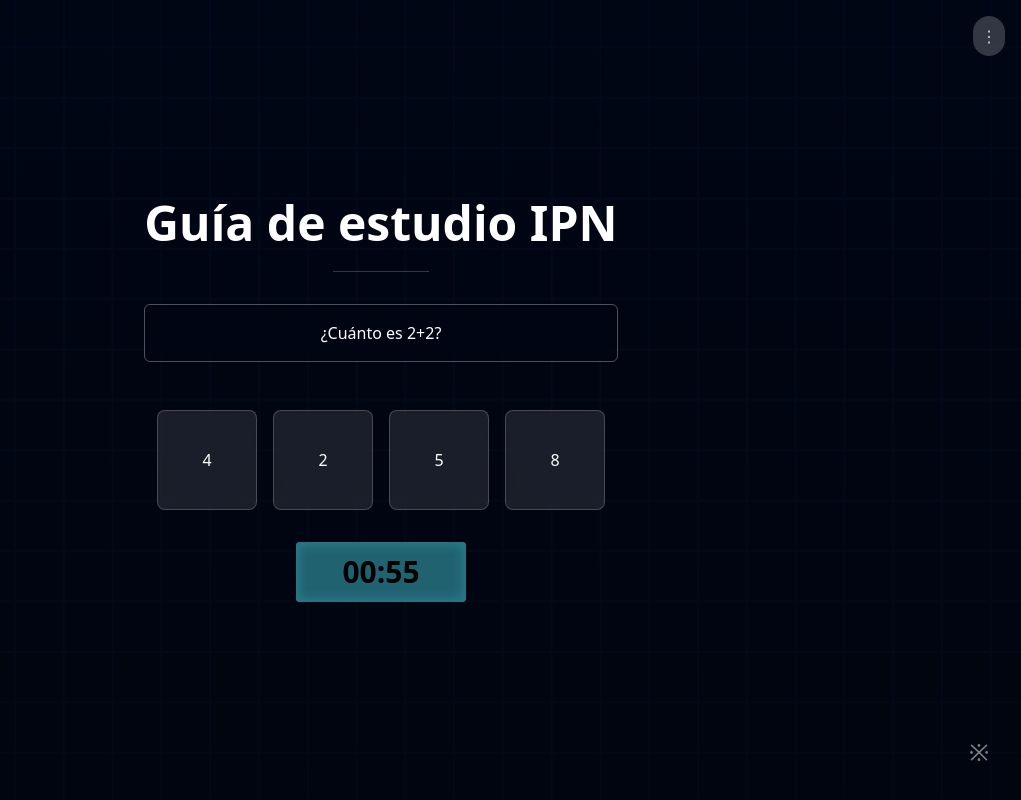
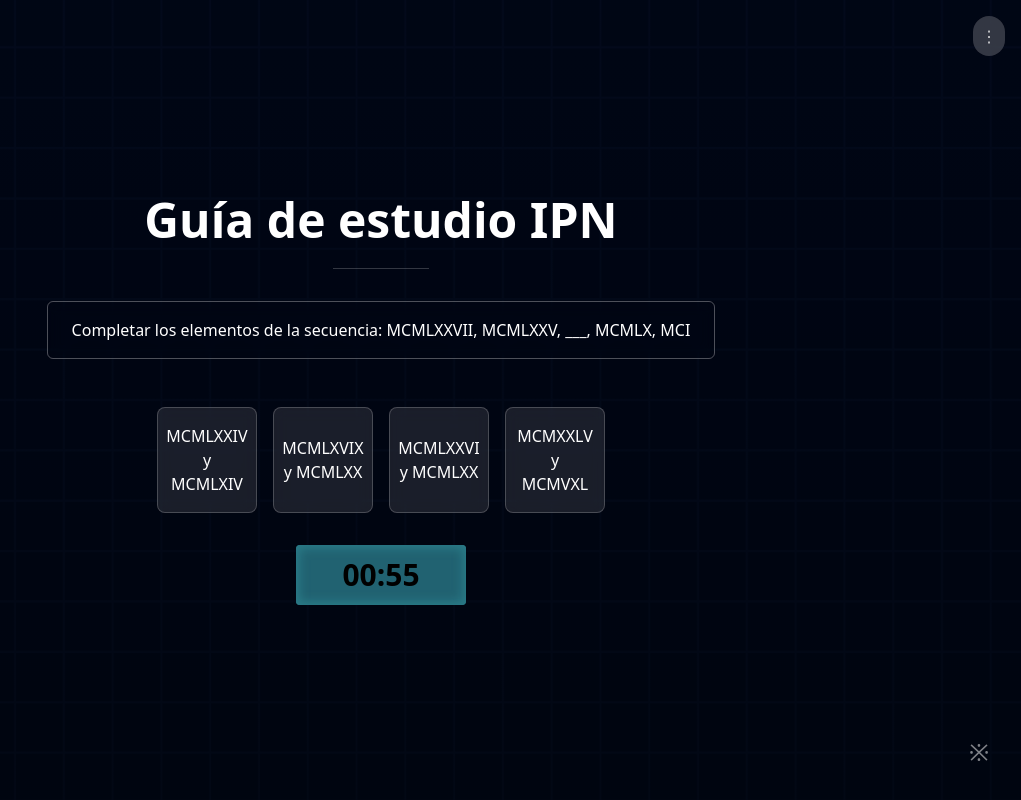
Before and after one commit to raulisai/guia-ipn, a website: page public/index.html in a window 1280 px wide. Shown: the whole page, without its empty margins (259-1280 px from the left). Drawn offline with nearby package versions, Linux system fonts and the light colour scheme.

Commit message:
Refactor trivia functionality: add question data structure, implement response handling, and integrate OpenAI API for dynamic answers

```diff
--- a/netlify/functions/chatgpt.js
+++ b/netlify/functions/chatgpt.js
@@ -0,0 +1,17 @@
+import OpenAI from "openai";
+
+const client = new OpenAI();
+
+export async function fetchChatGPTResponse(prompt) {
+    const completion = await client.chat.completions.create({
+        model: "gpt-4o",
+        messages: [
+            {
+                role: "user",
+                content: prompt,
+            },
+        ],
+    });
+
+    return completion.choices[0].message.content;
+}
--- a/package.json
+++ b/package.json
@@ -8,13 +8,13 @@
     "build:css": "npx @tailwindcss/cli -i ./src/input-tailwind.css -o ./public/css/output-tailwind.css",
     "watch:css": "npx @tailwindcss/cli -i ./src/input-tailwind.css -o ./public/css/output-tailwind.css --watch",
     "dev": "concurrently \"npm run watch:css\" \"live-server public/\""
-
   },
   "keywords": [],
   "author": "",
   "license": "ISC",
   "dependencies": {
     "@tailwindcss/cli": "^4.0.16",
+    "openai": "^4.89.0",
     "tailwindcss": "^4.0.16"
   }
 }
--- /dev/null
+++ b/public/data/reactivos.js
@@ -0,0 +1,62 @@
+const reactivos = [
+  {
+    id: 1,
+    pregunta: "Calcular el décimo quinto, el décimo sexto y el vigésimo primer término de la progresión aritmética en la cual la suma de los primeros 20 términos es 198 y tiene una diferencia de 1/5.",
+    opciones: {
+      a: "38, 39, 41",
+      b: "36.8, 37, 39.5",
+      c: "37.5, 38, 40.5",
+      d: "38.2, 38.4, 41"
+    },
+    respuestaCorrecta: "c",
+    explicacion: "Se debe usar la fórmula del término general y la suma de términos para deducir el primer término y calcular los términos requeridos."
+  },
+  {
+    id: 2,
+    pregunta: "Identificar el término general que reproduce la sucesión: 0, 6, -18, 36, -60...",
+    opciones: {
+      a: "Sn = (-1)^n * n(n-1)",
+      b: "Sn = (-1)^n * 3n(n-1)",
+      c: "Sn = (-1)^n * 3n(2n-1)",
+      d: "Sn = (-1)^n * 3n(n-1)"
+    },
+    respuestaCorrecta: "d",
+    explicacion: "Se observa que la sucesión alterna signos y se relaciona con una expresión cuadrática multiplicada por 3, lo que indica que la opción (d) es la adecuada."
+  },
+  {
+    id: 3,
+    pregunta: "Identificar el término general que reproduce la sucesión: 0, 1/2, -8/9, -5/4, -8/5...",
+    opciones: {
+      a: "an = (3n - 2)/(n + 1)",
+      b: "an = (-1)^n * 3n / (2n + 1)",
+      c: "an = (-1)^n * (3n - 2) / (n + 1)",
+      d: "an = (n^2 - 1)/n"
+    },
+    respuestaCorrecta: "c",
+    explicacion: "Se debe identificar la ley que gobierna numerador y denominador. Al no ser evidente, se requiere revisar la generación término a término."
+  },
+  {
+    id: 4,
+    pregunta: "Completar los espacios en la expresión f(x)=(-1)^n * sen[(__)] que reproduce la sucesión: -e, e², -e³, e⁴,...",
+    opciones: {
+      a: "2n - 1",
+      b: "2n",
+      c: "n",
+      d: "n + 1"
+    },
+    respuestaCorrecta: "b",
+    explicacion: "La sucesión muestra alternancia de signos y potencias crecientes, lo que sugiere una función exponencial combinada con un signo alternante."
+  },
+  {
+    id: 5,
+    pregunta: "Completar los elementos de la secuencia: MCMLXXVII, MCMLXXV, ___, MCMLX, MCI",
+    opciones: {
+      a: "MCMLXXIV y MCMLXIV",
+      b: "MCMLXVIX y MCMLXX",
+      c: "MCMLXXVI y MCMLXX",
+      d: "MCMXXLV y MCMVXL"
+    },
+    respuestaCorrecta: "c",
+    explicacion: "Es una sucesión de números romanos en orden descendente. MCMLXXVII (1977), MCMLXXV (1975), MCMLXXVI (1976), MCMLXX (1970), etc."
+  }
+];
--- a/public/index.html
+++ b/public/index.html
@@ -1,12 +1,16 @@
 <!DOCTYPE html>
 <html lang="en">
+
 <head>
     <meta charset="UTF-8">
     <meta name="viewport" content="width=device-width, initial-scale=1.0">
     <link rel="stylesheet" href="./css/output-tailwind.css" />
-    <link rel="stylesheet" href="https://fonts.googleapis.com/css2?family=Material+Symbols+Outlined:opsz,wght,FILL,GRAD@20..48,100..700,0..1,-50..200&icon_names=menu" />
+    <link rel="stylesheet"
+        href="https://fonts.googleapis.com/css2?family=Material+Symbols+Outlined:opsz,wght,FILL,GRAD@20..48,100..700,0..1,-50..200&icon_names=menu" />
     <link rel="stylesheet" href="./css/trivia.css" />
-    <title>Guía para IPN</title></head>
+    <title>Guía para IPN</title>
+</head>
+
 <body>
     <!-- Menú flotante -->
     <div class="fixed top-4 right-4 z-50">
@@ -40,7 +44,7 @@
                 <!-- Pregunta -->
                 <div class="w-full px-6 py-4 rounded-md  backdrop-blur-sm
                     border border-white/30 text-white">
-                        ¿Cuánto es 2+2?
+                    <p id="question"></p>
                 </div>
 
                 <!-- Respuesta -->
@@ -50,37 +54,34 @@
                         <!-- Tarjeta 1 -->
                         <div class="card bg-white/10 backdrop-blur-sm border border-white/20 rounded-lg p-4
                                  hover:shadow-lg cursor-pointer transition-all duration-300
-                                 min-h-[100px] flex items-center justify-center"
-                             onclick="toggleCard(this)">
-                            <p class="text-white font-medium">4</p>
+                                 min-h-[100px] flex items-center justify-center" onclick="toggleCard(this)">
+                            <p class="text-white font-medium" id="response-a">4</p>
                         </div>
 
                         <!-- Tarjeta 2 -->
                         <div class="card bg-white/10 backdrop-blur-sm border border-white/20 rounded-lg p-4
                                  hover:shadow-lg cursor-pointer transition-all duration-300
-                                 min-h-[100px] flex items-center justify-center"
-                             onclick="toggleCard(this)">
-                            <p class="text-white font-medium">2</p>
+                                 min-h-[100px] flex items-center justify-center" onclick="toggleCard(this)">
+                            <p class="text-white font-medium" id="response-b">2</p>
                         </div>
 
                         <!-- Tarjeta 3 -->
                         <div class="card bg-white/10 backdrop-blur-sm border border-white/20 rounded-lg p-4
                                  hover:shadow-lg cursor-pointer transition-all duration-300
-                                 min-h-[100px] flex items-center justify-center"
-                             onclick="toggleCard(this)">
-                            <p class="text-white font-medium">5</p>
+                                 min-h-[100px] flex items-center justify-center" onclick="toggleCard(this)">
+                            <p class="text-white font-medium" id="response-c">5</p>
                         </div>
 
                         <!-- Tarjeta 4 -->
                         <div class="card bg-white/10 backdrop-blur-sm border border-white/20 rounded-lg p-4
                                  hover:shadow-lg cursor-pointer transition-all duration-300
-                                 min-h-[100px] flex items-center justify-center"
-                             onclick="toggleCard(this)">
-                            <p class="text-white font-medium">8</p>
+                                 min-h-[100px] flex items-center justify-center" onclick="toggleCard(this)">
+                            <p class="text-white font-medium" id="response-d">8</p>
                         </div>
                     </div>
                     <div class="flex justify-center items-center overflow-hidden w-full mt-8">
-                        <div class="timer-container rounded relative  w-[170px] h-[60px] flex justify-center items-center backdrop-blur-sm ">
+                        <div
+                            class="timer-container rounded relative  w-[170px] h-[60px] flex justify-center items-center backdrop-blur-sm ">
                             <div id="timer" class="text-3xl font-bold text-custom-teal"></div>
                         </div>
                     </div>
@@ -94,7 +95,8 @@
             </div>
         </div>
         <!-- Modal -->
-        <div id="modal" class="hidden fixed inset-0 bg-custom-modal backdrop-blur-sm z-50 flex items-center justify-center p-4">
+        <div id="modal"
+            class="hidden fixed inset-0 bg-custom-modal backdrop-blur-sm z-50 flex items-center justify-center p-4">
             <div class="bg-white/20 backdrop-blur-sm rounded-xl max-w-md w-full p-6 border border-white/30">
                 <div class="flex justify-between items-center mb-4">
                     <h3 class="text-xl font-bold text-white">Respuesta seleccionada</h3>
@@ -107,9 +109,11 @@
         </div>
 
     </main>
-    </body>
+    <script src="js/app.js"></script>
     <script src="js/temporizador.js"></script>
     <script src="js/menu.js"></script>
     <script src="js/modal.js"></script>
+    <script src="data/reactivos.js"></script>
+</body>
 
 </html>
--- a/public/js/app.js
+++ b/public/js/app.js
@@ -1,19 +1,55 @@
+
+
+
+
+
+let reactivosfull = [];
+let reactivoActual = 'cuanto es 2+2';
+let idreactivoActual = 0;
+let respuestas = [];
+
 async function enviarRespuesta(pregunta, idCampoRespuesta) {
-    const respuestaUsuario = document.getElementById(idCampoRespuesta).value;
+    //const respuestaUsuario = document.getElementById(idCampoRespuesta).value;
 
-    // Ajusta esta URL a tu endpoint serverless
-    const urlAPI = "https://TU_URL_DE_LAMBDA_O_FUNCTION/";
+    const urlAPI = "https://pqedqxmb2h.execute-api.us-east-2.amazonaws.com/ChatGpt";
 
     try {
-      const resp = await fetch(urlAPI, {
+      const response = await fetch(urlAPI, {
         method: "POST",
         headers: { "Content-Type": "application/json" },
-        body: JSON.stringify({ pregunta, respuestaUsuario })
+        body: JSON.stringify({ pregunta })
       });
-      const data = await resp.json();
 
-      document.getElementById("resultado").innerText = data.explicacion || data.error;
-    } catch (err) {
-      console.error(err);
+      if (!response.ok) {
+        throw new Error('Network response was not ok ' + response.statusText);
+      }
+
+      const data = await response.json();
+      console.log('resp:', data);
+
+      //document.getElementById("resultado").innerText = data.explicacion || data.error;
+    } catch (error) {
+      console.error('There was a problem with the fetch operation:', error);
     }
   }
+
+window.onload = async function() {
+
+  //iniciar id del dom par agregar la respuesta
+  let elementQuestion = document.getElementById('question');
+  let elementAnswerA = document.getElementById('response-a');
+  let elementAnswerB = document.getElementById('response-b');
+  let elementAnswerC = document.getElementById('response-c');
+  let elementAnswerD = document.getElementById('response-d');
+
+  let idRandom = Math.floor(Math.random() * 5);
+   console.log(reactivos[idRandom]);
+
+  //cargar reactivo
+  elementQuestion.innerHTML = reactivos[idRandom].pregunta;
+  elementAnswerA.innerHTML = reactivos[idRandom].opciones.a;
+  elementAnswerB.innerHTML = reactivos[idRandom].opciones.b;
+  elementAnswerC.innerHTML = reactivos[idRandom].opciones.c;
+  elementAnswerD.innerHTML = reactivos[idRandom].opciones.d;
+
+};
--- a/public/js/modal.js
+++ b/public/js/modal.js
@@ -26,6 +26,9 @@
             card.classList.remove('selected');
         });
 
+        enviarRespuesta('hello', 1)
+        console.log('enviarRespuesta')
+
         element.classList.add('selected');
         const content = element.querySelector('p').textContent;
         openModal(content);
```
Also changed, not shown: public/css/output-tailwind.css, public/js/script.js (deleted), 1 other file. Lines whose indentation alone changed are shown as unchanged.
